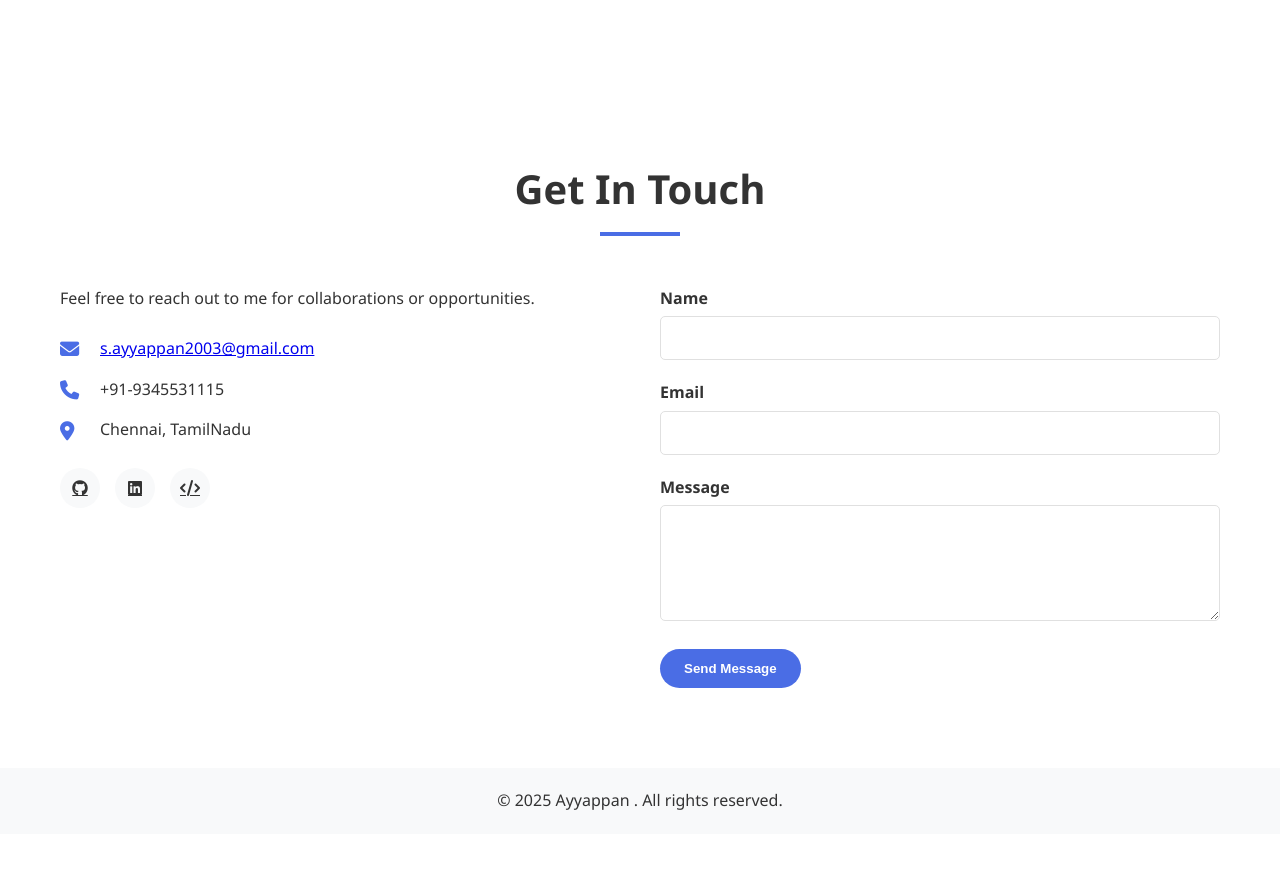
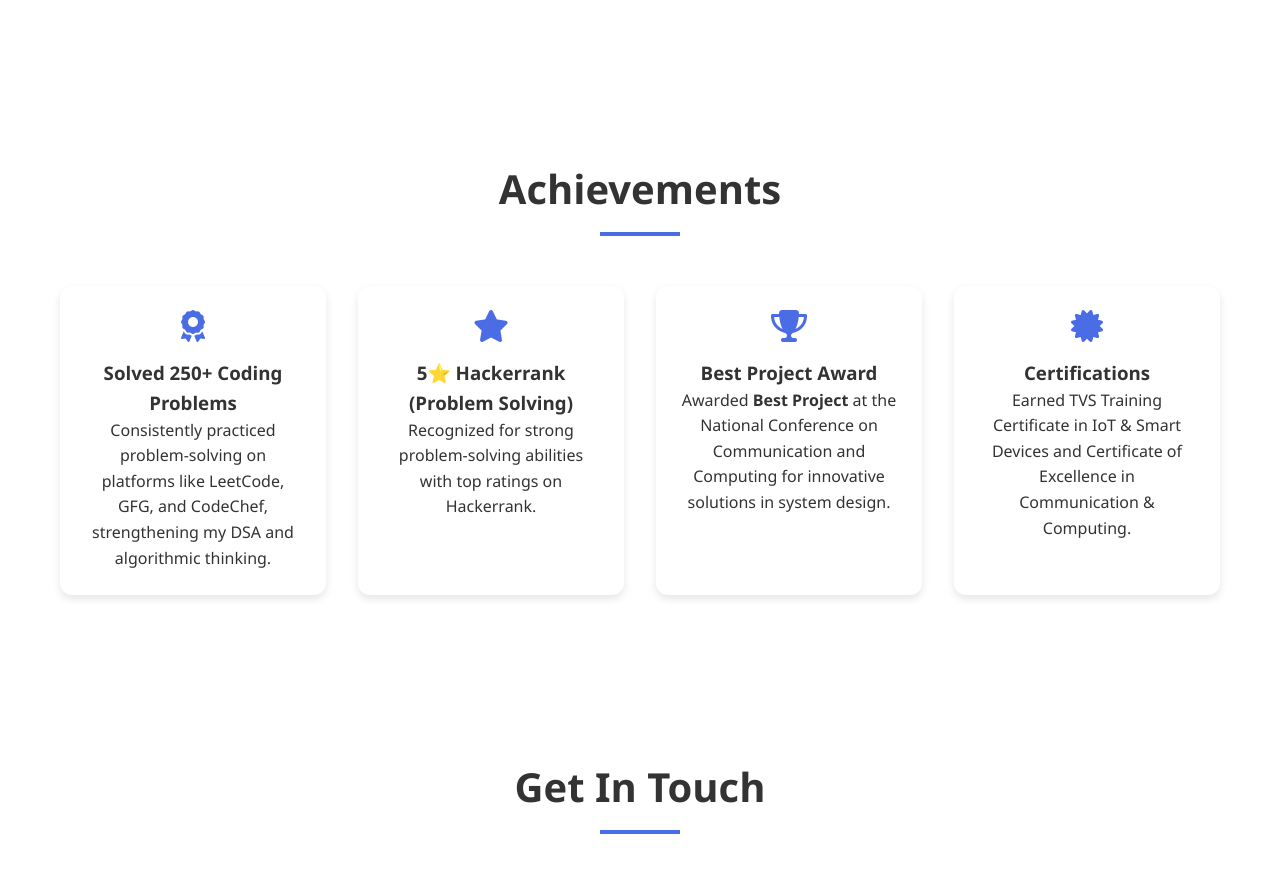
Before and after one commit to Ayyappan-17/portfolio, a website built with Vite: page index.html in a window 1280 px wide. Shown: the part 2622-3495 px from the top of the page. Before the commit the page ends 3456 px from the top, so only its background shows below. Built offline with nearby package versions, Linux system fonts and the light colour scheme.

Commit message:
Updated portfolio code (Achievements section added)

```diff
--- a/css/style.css
+++ b/css/style.css
@@ -213,6 +213,34 @@ header {
     transition: var(--transition);
     left: 5px;
 }
+
+/* Achievements Section */
+.achievements-container {
+    display: grid;
+    grid-template-columns: repeat(auto-fit, minmax(250px, 1fr));
+    gap: 2rem;
+    margin-top: 2rem;
+}
+
+.achievement-card {
+    background: var(--card-bg, #fff);
+    padding: 1.5rem;
+    border-radius: 12px;
+    text-align: center;
+    box-shadow: 0 4px 8px rgba(0,0,0,0.1);
+    transition: transform 0.2s ease-in-out;
+}
+
+.achievement-card:hover {
+    transform: translateY(-5px);
+}
+
+.achievement-card i {
+    font-size: 2rem;
+    color: var(--primary-color, #007bff);
+    margin-bottom: 1rem;
+}
+
 
 .dark-theme .toggle-ball {
     transform: translateX(30px);
--- a/index.html
+++ b/index.html
@@ -152,6 +152,40 @@
             </div>
         </div>
     </section>
+        <!-- Achievements Section -->
+    <section id="achievements" class="section">
+        <div class="container">
+            <h2 class="section-title">Achievements</h2>
+            <div class="achievements-container">
+
+                <div class="achievement-card">
+                    <i class="fas fa-award"></i>
+                    <h3>Solved 250+ Coding Problems</h3>
+                    <p>Consistently practiced problem-solving on platforms like LeetCode, GFG, and CodeChef, strengthening my DSA and algorithmic thinking.</p>
+                </div>
+
+                <div class="achievement-card">
+                    <i class="fas fa-star"></i>
+                    <h3>5⭐ Hackerrank (Problem Solving)</h3>
+                    <p>Recognized for strong problem-solving abilities with top ratings on Hackerrank.</p>
+                </div>
+
+                <div class="achievement-card">
+                    <i class="fas fa-trophy"></i>
+                    <h3>Best Project Award</h3>
+                    <p>Awarded <b>Best Project</b> at the National Conference on Communication and Computing for innovative solutions in system design.</p>
+                </div>
+
+                <div class="achievement-card">
+                    <i class="fas fa-certificate"></i>
+                    <h3>Certifications</h3>
+                    <p>Earned TVS Training Certificate in IoT & Smart Devices and Certificate of Excellence in Communication & Computing.</p>
+                </div>
+
+            </div>
+        </div>
+    </section>
+
 
     <!-- Contact Section -->
     <section id="contact" class="section">
```
